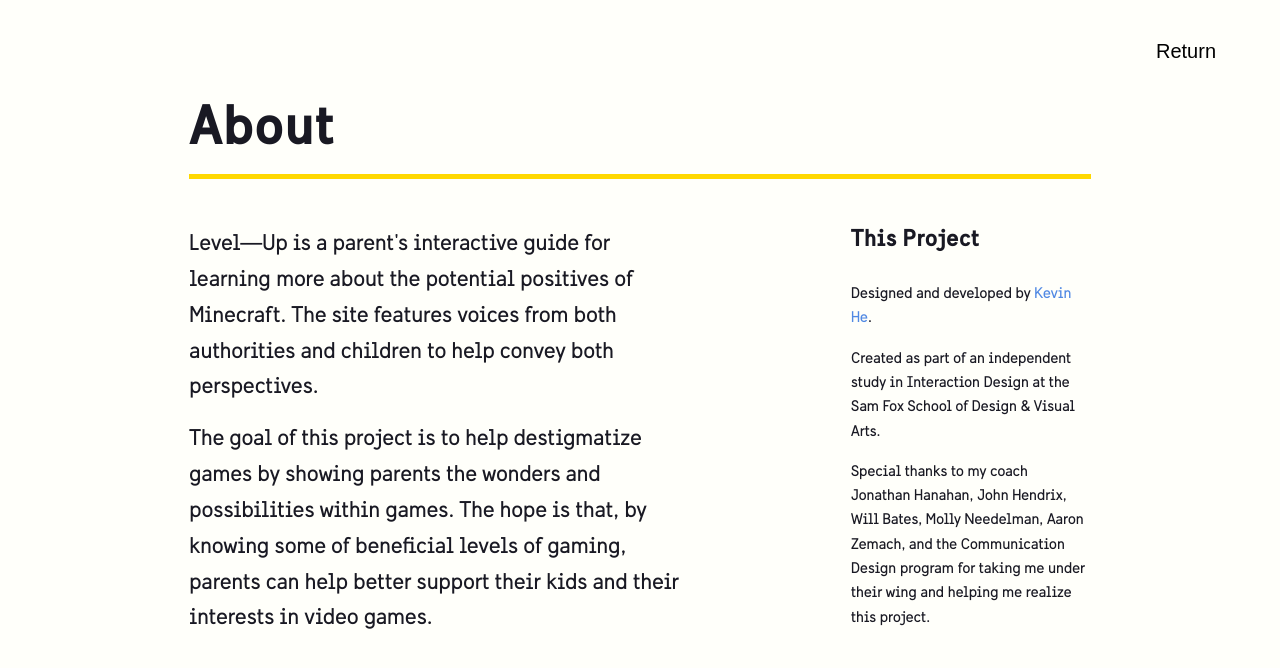
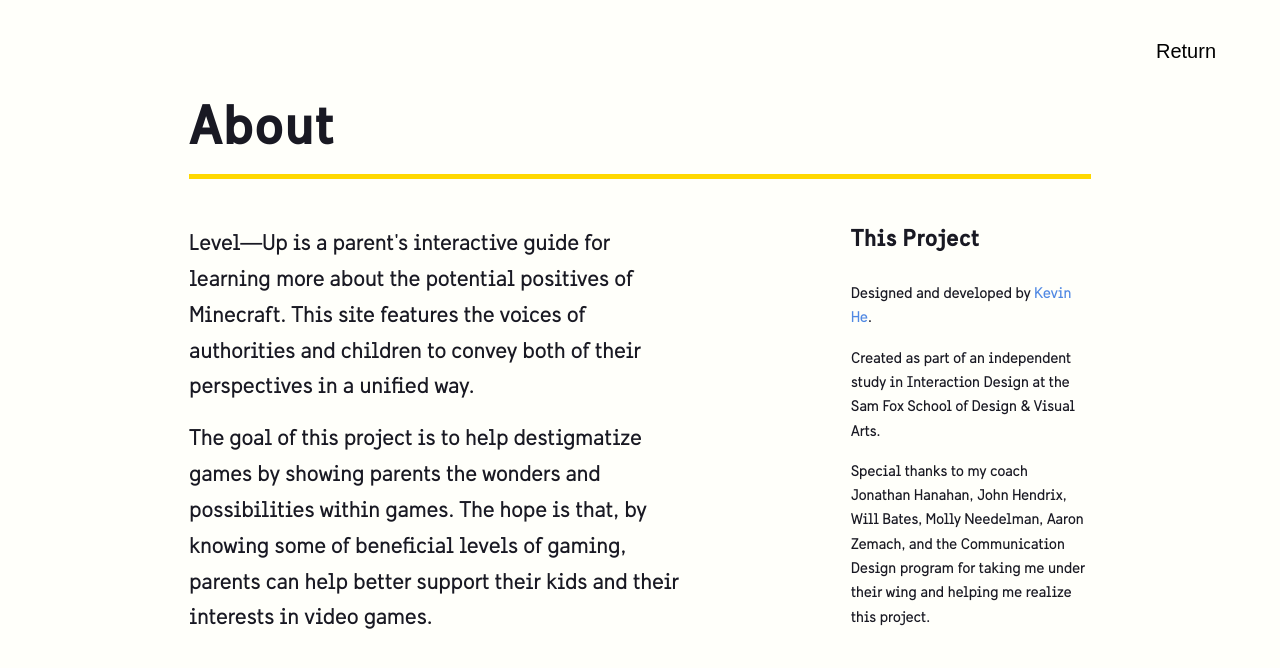
Before and after one commit to kevinhe97/level-up, a plain HTML site: page index.html in a window 1280 px wide. Both pictures are taken after a click on the button "About". Drawn offline with nearby package versions, Linux system fonts and the light colour scheme; files whose address does not match are found by name.

Commit message:
more final copywriting tweaks

```diff
--- a/index.html
+++ b/index.html
@@ -35,7 +35,7 @@
                 <button id="leave-nav" class="link">Return</button>
                 <div class="subtitle">
                     <p>Level—Up is a parent's interactive guide for learning more about the potential positives of
-                        Minecraft. The site features voices from both authorities and children to help convey both perspectives.</p>
+                        Minecraft. This site features the voices of authorities and children to convey both of their perspectives in a unified way.</p>
                     <p>The goal of this project is to help destigmatize games by showing parents the wonders and possibilities
                         within games. The hope is that, by knowing some of beneficial levels of gaming, parents can help better support their kids and their interests in video games.</p>
                 </div>
```
